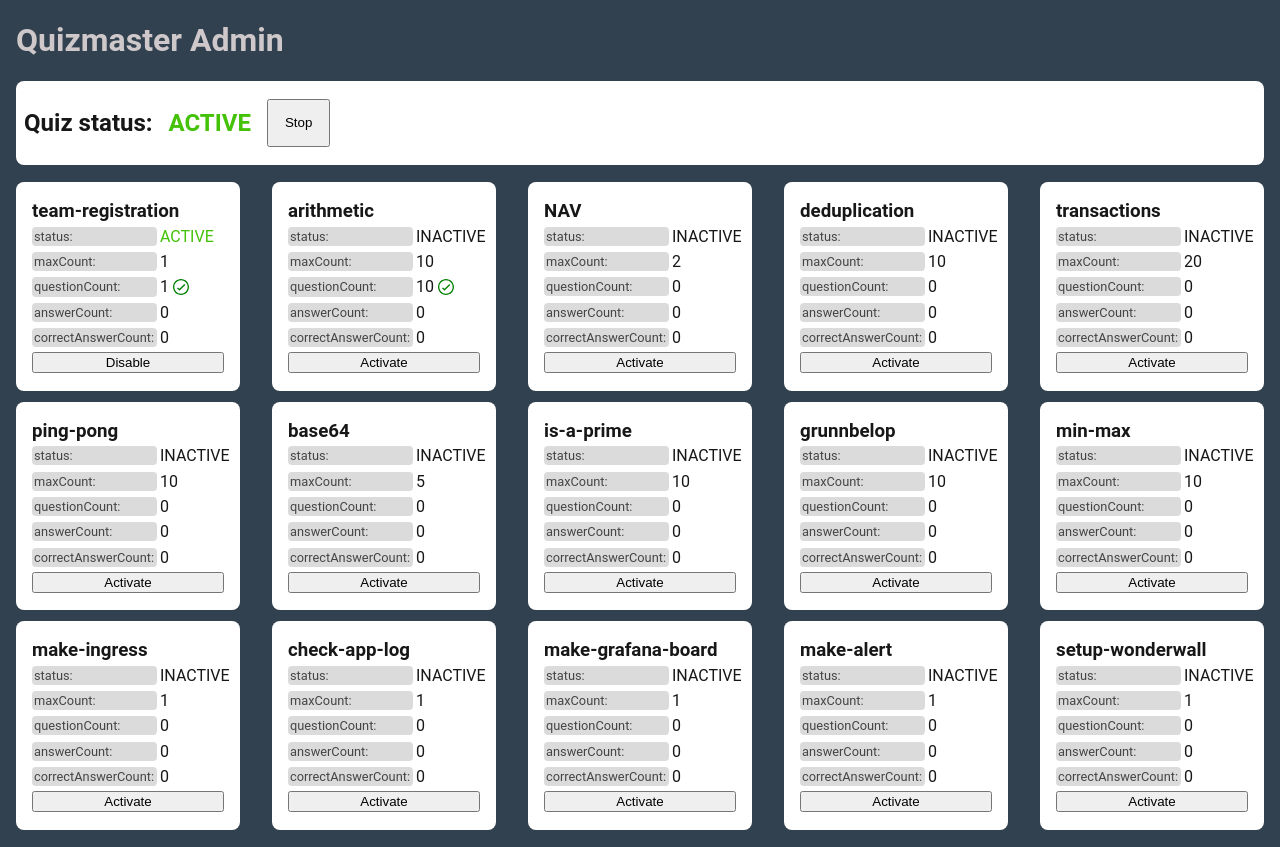
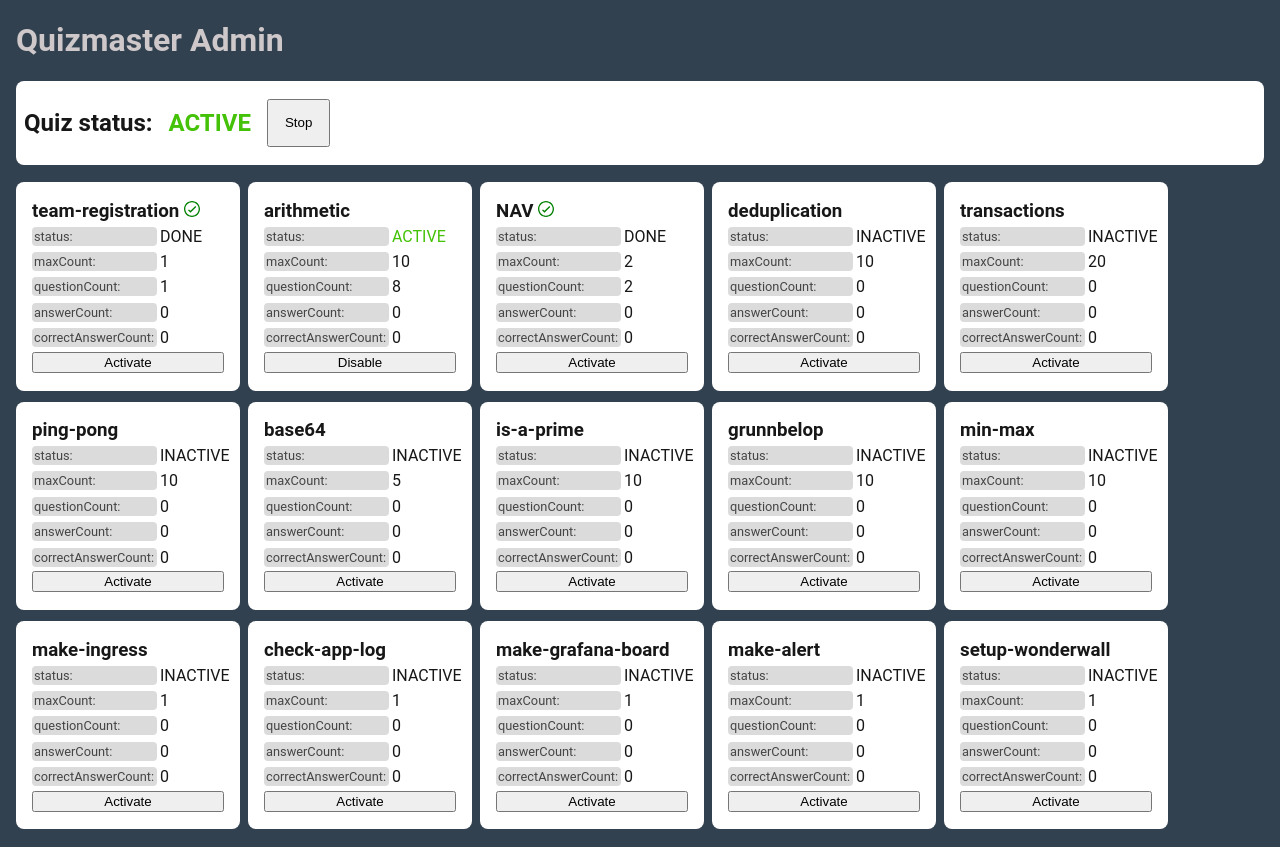
Before and after one commit to navikt/leesah-game, a React (Vite) app in the folder quizmaster/adminpanel/: page / in a window 1280 px wide. Built offline with nearby package versions, Linux system fonts and the light colour scheme.

Commit message:
:lipstick: etter category.name hvis alle spørsmålene som finnes i kategorien har blitt sendt, og endret status til DONE

```diff
--- a/quizmaster/adminpanel/src/components/category-detail/CategoryDetail.scss
+++ b/quizmaster/adminpanel/src/components/category-detail/CategoryDetail.scss
@@ -1,4 +1,10 @@
 .category-view {
-  display: grid;
-  grid-template-columns: 8rem auto;
+    display: grid;
+    grid-template-columns: 8rem auto;
+
+    p {
+        display: flex;
+        flex-direction: row;
+        gap: 4px;
+    }
 }
--- a/quizmaster/adminpanel/src/components/category-view/CategoryView.scss
+++ b/quizmaster/adminpanel/src/components/category-view/CategoryView.scss
@@ -1,17 +1,12 @@
 .container {
   display: flex;
   flex-wrap: wrap;
-  justify-content: space-between;
+  justify-content: flex-start;
   gap: .5rem;
 }
 
 .container * {
   margin-block: 0.1rem;
-}
-
-.container h2 {
-  margin-right: 1rem;
-  margin-block: 0.5rem;
 }
 
 .card {
--- a/quizmaster/adminpanel/src/components/category-view/CategoryView.tsx
+++ b/quizmaster/adminpanel/src/components/category-view/CategoryView.tsx
@@ -17,17 +17,32 @@ const CategoryView = (props: { categories: CategoriesDto[]; backend: any }) => {
         );
     };
 
+    const status = (maxCount: number, questionCount: number, status: string) => {
+        if (maxCount === questionCount && status === 'INACTIVE') {
+            return 'DONE';
+        }
+        return status;
+    };
+
     return (
         <div className="container">
             {props.categories.map(category => (
                 <div className="card">
-                    <h3>{category.name}</h3>
-                    <CategoryDetail label="status" value={category.status} />
+                    <h3>
+                        {category.maxCount === category.questionCount && category.status === 'INACTIVE' ? (
+                            <>
+                                {category.name} <img src={OkIkon} alt="Ok icon" className="icon__ok" />{' '}
+                            </>
+                        ) : (
+                            category.name
+                        )}
+                    </h3>
+                    <CategoryDetail
+                        label="status"
+                        value={status(category.maxCount, category.questionCount, category.status)}
+                    />
                     <CategoryDetail label="maxCount" value={category.maxCount} />
-                    <CategoryDetail
-                        label="questionCount"
-                        value={questionValue(category.maxCount, category.questionCount)}
-                    />
+                    <CategoryDetail label="questionCount" value={category.questionCount} />
                     <CategoryDetail label="answerCount" value={category.answerCount} />
                     <CategoryDetail label="correctAnswerCount" value={category.correctAnswerCount} />
                     {category.pendingAnswers.length > 0 && (
--- a/quizmaster/adminpanel/src/hardcodedBackend.ts
+++ b/quizmaster/adminpanel/src/hardcodedBackend.ts
@@ -22,7 +22,7 @@ let testData = {
     categories: [
         {
             name: 'team-registration',
-            status: 'ACTIVE',
+            status: 'INACTIVE',
             maxCount: 1,
             questionCount: 1,
             answerCount: 0,
@@ -31,9 +31,9 @@ let testData = {
         },
         {
             name: 'arithmetic',
-            status: 'INACTIVE',
+            status: 'ACTIVE',
             maxCount: 10,
-            questionCount: 10,
+            questionCount: 8,
             answerCount: 0,
             correctAnswerCount: 0,
             pendingAnswers: [],
@@ -42,7 +42,7 @@ let testData = {
             name: 'NAV',
             status: 'INACTIVE',
             maxCount: 2,
-            questionCount: 0,
+            questionCount: 2,
             answerCount: 0,
             correctAnswerCount: 0,
             pendingAnswers: [],
--- a/quizmaster/adminpanel/src/index.scss
+++ b/quizmaster/adminpanel/src/index.scss
@@ -10,7 +10,7 @@ body {
     gap: 1rem;
     flex-direction: row;
     margin: 1rem 0;
-    padding: .5rem;
+    padding: 0.5rem;
     background-color: white;
     border-radius: 0.5rem;
     transition: all 0.2s ease;
```
